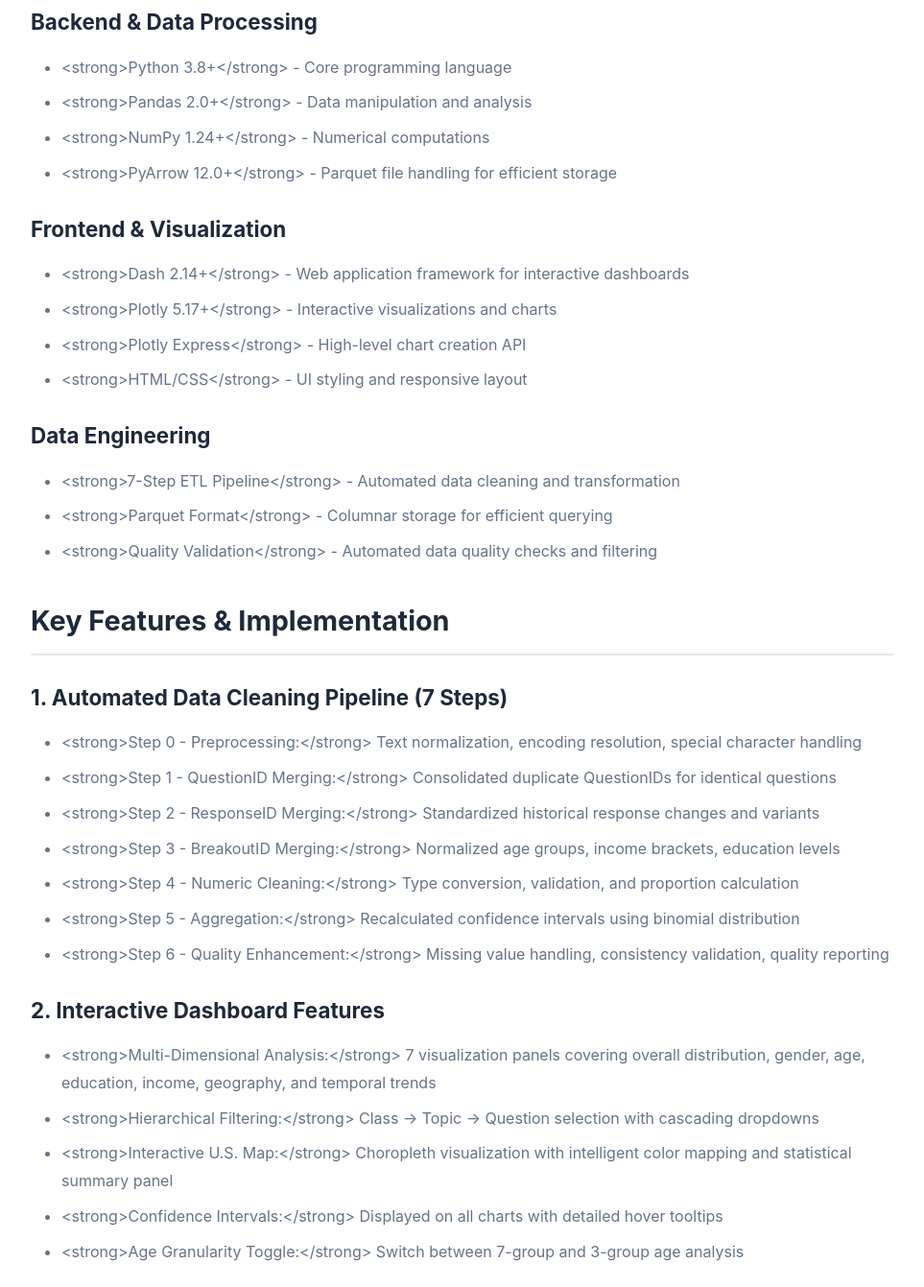
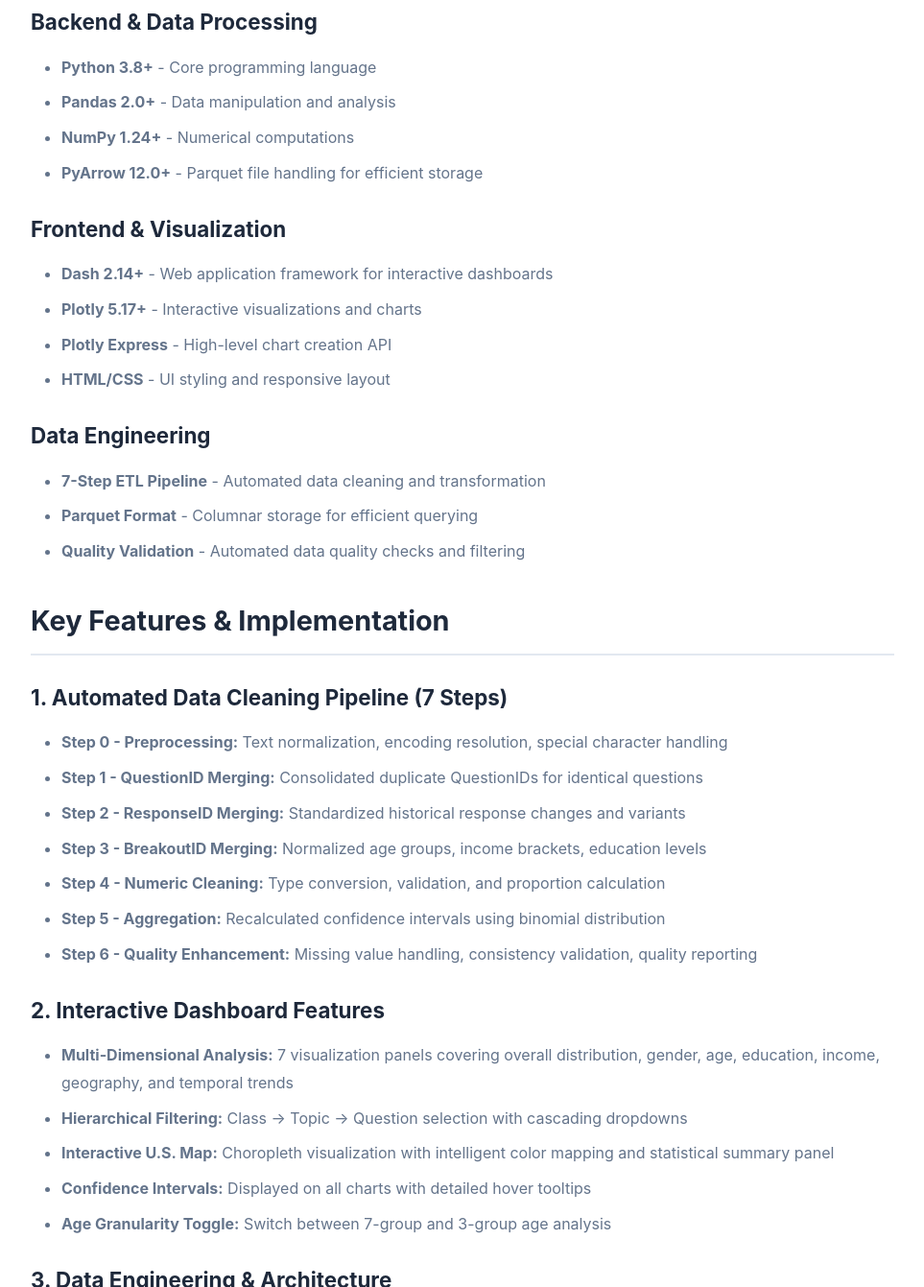
Before and after one commit to kermit0125/personal-website, a website: page projects/brfss-data-platform.html in a window 1280 px wide. Shown: the part 1459-2800 px from the top of the page at 96% size, without its empty margins (158-1121 px from the left). Drawn offline with Linux system fonts and the light colour scheme.

Commit message:
淇BRFSS椤圭洰椤甸潰HTML鏍囩鏄剧ず闂鍜孋V椤甸潰Download PDF鎸夐挳棰滆壊闂

```diff
--- a/projects/brfss-data-platform.html
+++ b/projects/brfss-data-platform.html
@@ -56,11 +56,11 @@
                 <div style="background-color: var(--bg-light); padding: 1.5rem; border-radius: 8px; margin: 1.5rem 0;">
                     <h3 style="margin-top: 0;" data-en="Key Highlights" data-zh="关键亮点">Key Highlights</h3>
                     <ul style="margin-bottom: 0;">
-                        <li data-en="<strong>Data Scale:</strong> 1.7M+ records processed with automated quality filtering" data-zh="<strong>数据规模：</strong>处理170万+条记录，具备自动化质量过滤"><strong>Data Scale:</strong> 1.7M+ records processed with automated quality filtering</li>
-                        <li data-en="<strong>Geographic Coverage:</strong> 56 U.S. states and territories" data-zh="<strong>地理覆盖：</strong>美国56个州和地区"><strong>Geographic Coverage:</strong> 56 U.S. states and territories</li>
-                        <li data-en="<strong>Time Range:</strong> 2011-2023 (13 years of data)" data-zh="<strong>时间跨度：</strong>2011-2023年（13年数据）"><strong>Time Range:</strong> 2011-2023 (13 years of data)</li>
-                        <li data-en="<strong>Data Quality:</strong> 99.76% completeness with automated validation" data-zh="<strong>数据质量：</strong>99.76%完整性，具备自动化验证"><strong>Data Quality:</strong> 99.76% completeness with automated validation</li>
-                        <li data-en="<strong>Visualizations:</strong> 7 multi-dimensional analysis panels with interactive features" data-zh="<strong>可视化：</strong>7个多维度分析面板，具备交互功能"><strong>Visualizations:</strong> 7 multi-dimensional analysis panels with interactive features</li>
+                        <li><strong data-en="Data Scale:" data-zh="数据规模：">Data Scale:</strong> <span data-en="1.7M+ records processed with automated quality filtering" data-zh="处理170万+条记录，具备自动化质量过滤">1.7M+ records processed with automated quality filtering</span></li>
+                        <li><strong data-en="Geographic Coverage:" data-zh="地理覆盖：">Geographic Coverage:</strong> <span data-en="56 U.S. states and territories" data-zh="美国56个州和地区">56 U.S. states and territories</span></li>
+                        <li><strong data-en="Time Range:" data-zh="时间跨度：">Time Range:</strong> <span data-en="2011-2023 (13 years of data)" data-zh="2011-2023年（13年数据）">2011-2023 (13 years of data)</span></li>
+                        <li><strong data-en="Data Quality:" data-zh="数据质量：">Data Quality:</strong> <span data-en="99.76% completeness with automated validation" data-zh="99.76%完整性，具备自动化验证">99.76% completeness with automated validation</span></li>
+                        <li><strong data-en="Visualizations:" data-zh="可视化：">Visualizations:</strong> <span data-en="7 multi-dimensional analysis panels with interactive features" data-zh="7个多维度分析面板，具备交互功能">7 multi-dimensional analysis panels with interactive features</span></li>
                     </ul>
                 </div>
 
@@ -79,27 +79,27 @@
                 <div style="margin-bottom: 1rem;">
                     <h3 data-en="Backend & Data Processing" data-zh="后端与数据处理">Backend & Data Processing</h3>
                     <ul>
-                        <li data-en="<strong>Python 3.8+</strong> - Core programming language" data-zh="<strong>Python 3.8+</strong> - 核心编程语言"><strong>Python 3.8+</strong> - Core programming language</li>
-                        <li data-en="<strong>Pandas 2.0+</strong> - Data manipulation and analysis" data-zh="<strong>Pandas 2.0+</strong> - 数据操作与分析"><strong>Pandas 2.0+</strong> - Data manipulation and analysis</li>
-                        <li data-en="<strong>NumPy 1.24+</strong> - Numerical computations" data-zh="<strong>NumPy 1.24+</strong> - 数值计算"><strong>NumPy 1.24+</strong> - Numerical computations</li>
-                        <li data-en="<strong>PyArrow 12.0+</strong> - Parquet file handling for efficient storage" data-zh="<strong>PyArrow 12.0+</strong> - Parquet文件处理，实现高效存储"><strong>PyArrow 12.0+</strong> - Parquet file handling for efficient storage</li>
+                        <li><strong data-en="Python 3.8+" data-zh="Python 3.8+">Python 3.8+</strong> <span data-en="- Core programming language" data-zh="- 核心编程语言">- Core programming language</span></li>
+                        <li><strong data-en="Pandas 2.0+" data-zh="Pandas 2.0+">Pandas 2.0+</strong> <span data-en="- Data manipulation and analysis" data-zh="- 数据操作与分析">- Data manipulation and analysis</span></li>
+                        <li><strong data-en="NumPy 1.24+" data-zh="NumPy 1.24+">NumPy 1.24+</strong> <span data-en="- Numerical computations" data-zh="- 数值计算">- Numerical computations</span></li>
+                        <li><strong data-en="PyArrow 12.0+" data-zh="PyArrow 12.0+">PyArrow 12.0+</strong> <span data-en="- Parquet file handling for efficient storage" data-zh="- Parquet文件处理，实现高效存储">- Parquet file handling for efficient storage</span></li>
                     </ul>
                 </div>
                 <div style="margin-bottom: 1rem;">
                     <h3 data-en="Frontend & Visualization" data-zh="前端与可视化">Frontend & Visualization</h3>
                     <ul>
-                        <li data-en="<strong>Dash 2.14+</strong> - Web application framework for interactive dashboards" data-zh="<strong>Dash 2.14+</strong> - 交互式仪表板Web应用框架"><strong>Dash 2.14+</strong> - Web application framework for interactive dashboards</li>
-                        <li data-en="<strong>Plotly 5.17+</strong> - Interactive visualizations and charts" data-zh="<strong>Plotly 5.17+</strong> - 交互式可视化与图表"><strong>Plotly 5.17+</strong> - Interactive visualizations and charts</li>
-                        <li data-en="<strong>Plotly Express</strong> - High-level chart creation API" data-zh="<strong>Plotly Express</strong> - 高级图表创建API"><strong>Plotly Express</strong> - High-level chart creation API</li>
-                        <li data-en="<strong>HTML/CSS</strong> - UI styling and responsive layout" data-zh="<strong>HTML/CSS</strong> - UI样式与响应式布局"><strong>HTML/CSS</strong> - UI styling and responsive layout</li>
+                        <li><strong data-en="Dash 2.14+" data-zh="Dash 2.14+">Dash 2.14+</strong> <span data-en="- Web application framework for interactive dashboards" data-zh="- 交互式仪表板Web应用框架">- Web application framework for interactive dashboards</span></li>
+                        <li><strong data-en="Plotly 5.17+" data-zh="Plotly 5.17+">Plotly 5.17+</strong> <span data-en="- Interactive visualizations and charts" data-zh="- 交互式可视化与图表">- Interactive visualizations and charts</span></li>
+                        <li><strong data-en="Plotly Express" data-zh="Plotly Express">Plotly Express</strong> <span data-en="- High-level chart creation API" data-zh="- 高级图表创建API">- High-level chart creation API</span></li>
+                        <li><strong data-en="HTML/CSS" data-zh="HTML/CSS">HTML/CSS</strong> <span data-en="- UI styling and responsive layout" data-zh="- UI样式与响应式布局">- UI styling and responsive layout</span></li>
                     </ul>
                 </div>
                 <div>
                     <h3 data-en="Data Engineering" data-zh="数据工程">Data Engineering</h3>
                     <ul>
-                        <li data-en="<strong>7-Step ETL Pipeline</strong> - Automated data cleaning and transformation" data-zh="<strong>7步ETL流程</strong> - 自动化数据清洗与转换"><strong>7-Step ETL Pipeline</strong> - Automated data cleaning and transformation</li>
-                        <li data-en="<strong>Parquet Format</strong> - Columnar storage for efficient querying" data-zh="<strong>Parquet格式</strong> - 列式存储，实现高效查询"><strong>Parquet Format</strong> - Columnar storage for efficient querying</li>
-                        <li data-en="<strong>Quality Validation</strong> - Automated data quality checks and filtering" data-zh="<strong>质量验证</strong> - 自动化数据质量检查与过滤"><strong>Quality Validation</strong> - Automated data quality checks and filtering</li>
+                        <li><strong data-en="7-Step ETL Pipeline" data-zh="7步ETL流程">7-Step ETL Pipeline</strong> <span data-en="- Automated data cleaning and transformation" data-zh="- 自动化数据清洗与转换">- Automated data cleaning and transformation</span></li>
+                        <li><strong data-en="Parquet Format" data-zh="Parquet格式">Parquet Format</strong> <span data-en="- Columnar storage for efficient querying" data-zh="- 列式存储，实现高效查询">- Columnar storage for efficient querying</span></li>
+                        <li><strong data-en="Quality Validation" data-zh="质量验证">Quality Validation</strong> <span data-en="- Automated data quality checks and filtering" data-zh="- 自动化数据质量检查与过滤">- Automated data quality checks and filtering</span></li>
                     </ul>
                 </div>
 
@@ -107,22 +107,22 @@
 
                 <h3 data-en="1. Automated Data Cleaning Pipeline (7 Steps)" data-zh="1. 自动化数据清洗流程（7步）">1. Automated Data Cleaning Pipeline (7 Steps)</h3>
                 <ul>
-                    <li data-en="<strong>Step 0 - Preprocessing:</strong> Text normalization, encoding resolution, special character handling" data-zh="<strong>步骤0 - 预处理：</strong>文本标准化、编码解析、特殊字符处理"><strong>Step 0 - Preprocessing:</strong> Text normalization, encoding resolution, special character handling</li>
-                    <li data-en="<strong>Step 1 - QuestionID Merging:</strong> Consolidated duplicate QuestionIDs for identical questions" data-zh="<strong>步骤1 - QuestionID合并：</strong>合并相同问题的重复QuestionID"><strong>Step 1 - QuestionID Merging:</strong> Consolidated duplicate QuestionIDs for identical questions</li>
-                    <li data-en="<strong>Step 2 - ResponseID Merging:</strong> Standardized historical response changes and variants" data-zh="<strong>步骤2 - ResponseID合并：</strong>标准化历史响应变更和变体"><strong>Step 2 - ResponseID Merging:</strong> Standardized historical response changes and variants</li>
-                    <li data-en="<strong>Step 3 - BreakoutID Merging:</strong> Normalized age groups, income brackets, education levels" data-zh="<strong>步骤3 - BreakoutID合并：</strong>标准化年龄组、收入等级、教育水平"><strong>Step 3 - BreakoutID Merging:</strong> Normalized age groups, income brackets, education levels</li>
-                    <li data-en="<strong>Step 4 - Numeric Cleaning:</strong> Type conversion, validation, and proportion calculation" data-zh="<strong>步骤4 - 数值清洗：</strong>类型转换、验证和比例计算"><strong>Step 4 - Numeric Cleaning:</strong> Type conversion, validation, and proportion calculation</li>
-                    <li data-en="<strong>Step 5 - Aggregation:</strong> Recalculated confidence intervals using binomial distribution" data-zh="<strong>步骤5 - 聚合：</strong>使用二项分布重新计算置信区间"><strong>Step 5 - Aggregation:</strong> Recalculated confidence intervals using binomial distribution</li>
-                    <li data-en="<strong>Step 6 - Quality Enhancement:</strong> Missing value handling, consistency validation, quality reporting" data-zh="<strong>步骤6 - 质量增强：</strong>缺失值处理、一致性验证、质量报告"><strong>Step 6 - Quality Enhancement:</strong> Missing value handling, consistency validation, quality reporting</li>
+                    <li><strong data-en="Step 0 - Preprocessing:" data-zh="步骤0 - 预处理：">Step 0 - Preprocessing:</strong> <span data-en="Text normalization, encoding resolution, special character handling" data-zh="文本标准化、编码解析、特殊字符处理">Text normalization, encoding resolution, special character handling</span></li>
+                    <li><strong data-en="Step 1 - QuestionID Merging:" data-zh="步骤1 - QuestionID合并：">Step 1 - QuestionID Merging:</strong> <span data-en="Consolidated duplicate QuestionIDs for identical questions" data-zh="合并相同问题的重复QuestionID">Consolidated duplicate QuestionIDs for identical questions</span></li>
+                    <li><strong data-en="Step 2 - ResponseID Merging:" data-zh="步骤2 - ResponseID合并：">Step 2 - ResponseID Merging:</strong> <span data-en="Standardized historical response changes and variants" data-zh="标准化历史响应变更和变体">Standardized historical response changes and variants</span></li>
+                    <li><strong data-en="Step 3 - BreakoutID Merging:" data-zh="步骤3 - BreakoutID合并：">Step 3 - BreakoutID Merging:</strong> <span data-en="Normalized age groups, income brackets, education levels" data-zh="标准化年龄组、收入等级、教育水平">Normalized age groups, income brackets, education levels</span></li>
+                    <li><strong data-en="Step 4 - Numeric Cleaning:" data-zh="步骤4 - 数值清洗：">Step 4 - Numeric Cleaning:</strong> <span data-en="Type conversion, validation, and proportion calculation" data-zh="类型转换、验证和比例计算">Type conversion, validation, and proportion calculation</span></li>
+                    <li><strong data-en="Step 5 - Aggregation:" data-zh="步骤5 - 聚合：">Step 5 - Aggregation:</strong> <span data-en="Recalculated confidence intervals using binomial distribution" data-zh="使用二项分布重新计算置信区间">Recalculated confidence intervals using binomial distribution</span></li>
+                    <li><strong data-en="Step 6 - Quality Enhancement:" data-zh="步骤6 - 质量增强：">Step 6 - Quality Enhancement:</strong> <span data-en="Missing value handling, consistency validation, quality reporting" data-zh="缺失值处理、一致性验证、质量报告">Missing value handling, consistency validation, quality reporting</span></li>
                 </ul>
 
                 <h3 data-en="2. Interactive Dashboard Features" data-zh="2. 交互式仪表板功能">2. Interactive Dashboard Features</h3>
                 <ul>
-                    <li data-en="<strong>Multi-Dimensional Analysis:</strong> 7 visualization panels covering overall distribution, gender, age, education, income, geography, and temporal trends" data-zh="<strong>多维度分析：</strong>7个可视化面板，涵盖总体分布、性别、年龄、教育、收入、地理和时间趋势"><strong>Multi-Dimensional Analysis:</strong> 7 visualization panels covering overall distribution, gender, age, education, income, geography, and temporal trends</li>
-                    <li data-en="<strong>Hierarchical Filtering:</strong> Class → Topic → Question selection with cascading dropdowns" data-zh="<strong>层级过滤：</strong>Class → Topic → Question 级联下拉选择"><strong>Hierarchical Filtering:</strong> Class → Topic → Question selection with cascading dropdowns</li>
-                    <li data-en="<strong>Interactive U.S. Map:</strong> Choropleth visualization with intelligent color mapping and statistical summary panel" data-zh="<strong>交互式美国地图：</strong>等值区域图可视化，具备智能颜色映射和统计摘要面板"><strong>Interactive U.S. Map:</strong> Choropleth visualization with intelligent color mapping and statistical summary panel</li>
-                    <li data-en="<strong>Confidence Intervals:</strong> Displayed on all charts with detailed hover tooltips" data-zh="<strong>置信区间：</strong>所有图表显示置信区间，具备详细悬停提示"><strong>Confidence Intervals:</strong> Displayed on all charts with detailed hover tooltips</li>
-                    <li data-en="<strong>Age Granularity Toggle:</strong> Switch between 7-group and 3-group age analysis" data-zh="<strong>年龄粒度切换：</strong>7组和3组年龄分析之间切换"><strong>Age Granularity Toggle:</strong> Switch between 7-group and 3-group age analysis</li>
+                    <li><strong data-en="Multi-Dimensional Analysis:" data-zh="多维度分析：">Multi-Dimensional Analysis:</strong> <span data-en="7 visualization panels covering overall distribution, gender, age, education, income, geography, and temporal trends" data-zh="7个可视化面板，涵盖总体分布、性别、年龄、教育、收入、地理和时间趋势">7 visualization panels covering overall distribution, gender, age, education, income, geography, and temporal trends</span></li>
+                    <li><strong data-en="Hierarchical Filtering:" data-zh="层级过滤：">Hierarchical Filtering:</strong> <span data-en="Class → Topic → Question selection with cascading dropdowns" data-zh="Class → Topic → Question 级联下拉选择">Class → Topic → Question selection with cascading dropdowns</span></li>
+                    <li><strong data-en="Interactive U.S. Map:" data-zh="交互式美国地图：">Interactive U.S. Map:</strong> <span data-en="Choropleth visualization with intelligent color mapping and statistical summary panel" data-zh="等值区域图可视化，具备智能颜色映射和统计摘要面板">Choropleth visualization with intelligent color mapping and statistical summary panel</span></li>
+                    <li><strong data-en="Confidence Intervals:" data-zh="置信区间：">Confidence Intervals:</strong> <span data-en="Displayed on all charts with detailed hover tooltips" data-zh="所有图表显示置信区间，具备详细悬停提示">Displayed on all charts with detailed hover tooltips</span></li>
+                    <li><strong data-en="Age Granularity Toggle:" data-zh="年龄粒度切换：">Age Granularity Toggle:</strong> <span data-en="Switch between 7-group and 3-group age analysis" data-zh="7组和3组年龄分析之间切换">Switch between 7-group and 3-group age analysis</span></li>
                 </ul>
 
                 <h3 data-en="3. Data Engineering & Architecture" data-zh="3. 数据工程与架构">3. Data Engineering & Architecture</h3>
@@ -135,12 +135,12 @@
 
                 <h2 data-en="Results & Impact" data-zh="项目成果与影响">Results & Impact</h2>
                 <ul>
-                    <li data-en="<strong>Production-Ready System:</strong> Delivered a complete, reusable end-to-end data science pipeline with automated quality assurance" data-zh="<strong>生产就绪系统：</strong>交付了完整的、可复用的端到端数据科学流程，具备自动化质量保证"><strong>Production-Ready System:</strong> Delivered a complete, reusable end-to-end data science pipeline with automated quality assurance</li>
-                    <li data-en="<strong>Data Quality:</strong> Achieved 99.76% data completeness with automated validation and filtering" data-zh="<strong>数据质量：</strong>通过自动化验证和过滤，实现99.76%的数据完整性"><strong>Data Quality:</strong> Achieved 99.76% data completeness with automated validation and filtering</li>
-                    <li data-en="<strong>Multi-Dimensional Analysis:</strong> Enabled systematic exploration of health indicators across 7 demographic and geographic dimensions" data-zh="<strong>多维度分析：</strong>支持在7个人口统计和地理维度上系统性探索健康指标"><strong>Multi-Dimensional Analysis:</strong> Enabled systematic exploration of health indicators across 7 demographic and geographic dimensions</li>
-                    <li data-en="<strong>Longitudinal Analysis:</strong> Supported 13-year trend analysis (2011-2023) with temporal visualization" data-zh="<strong>纵向分析：</strong>支持13年趋势分析（2011-2023），具备时间序列可视化"><strong>Longitudinal Analysis:</strong> Supported 13-year trend analysis (2011-2023) with temporal visualization</li>
-                    <li data-en="<strong>Geographic Insights:</strong> Interactive U.S. map visualization enabling regional health comparisons across 56 states and territories" data-zh="<strong>地理洞察：</strong>交互式美国地图可视化，支持56个州和地区的区域健康对比"><strong>Geographic Insights:</strong> Interactive U.S. map visualization enabling regional health comparisons across 56 states and territories</li>
-                    <li data-en="<strong>Real-World Application:</strong> Produced interpretable results relevant to public health research and policy decision-making" data-zh="<strong>实际应用：</strong>产生与公共健康研究和政策决策相关的可解释结果"><strong>Real-World Application:</strong> Produced interpretable results relevant to public health research and policy decision-making</li>
+                    <li><strong data-en="Production-Ready System:" data-zh="生产就绪系统：">Production-Ready System:</strong> <span data-en="Delivered a complete, reusable end-to-end data science pipeline with automated quality assurance" data-zh="交付了完整的、可复用的端到端数据科学流程，具备自动化质量保证">Delivered a complete, reusable end-to-end data science pipeline with automated quality assurance</span></li>
+                    <li><strong data-en="Data Quality:" data-zh="数据质量：">Data Quality:</strong> <span data-en="Achieved 99.76% data completeness with automated validation and filtering" data-zh="通过自动化验证和过滤，实现99.76%的数据完整性">Achieved 99.76% data completeness with automated validation and filtering</span></li>
+                    <li><strong data-en="Multi-Dimensional Analysis:" data-zh="多维度分析：">Multi-Dimensional Analysis:</strong> <span data-en="Enabled systematic exploration of health indicators across 7 demographic and geographic dimensions" data-zh="支持在7个人口统计和地理维度上系统性探索健康指标">Enabled systematic exploration of health indicators across 7 demographic and geographic dimensions</span></li>
+                    <li><strong data-en="Longitudinal Analysis:" data-zh="纵向分析：">Longitudinal Analysis:</strong> <span data-en="Supported 13-year trend analysis (2011-2023) with temporal visualization" data-zh="支持13年趋势分析（2011-2023），具备时间序列可视化">Supported 13-year trend analysis (2011-2023) with temporal visualization</span></li>
+                    <li><strong data-en="Geographic Insights:" data-zh="地理洞察：">Geographic Insights:</strong> <span data-en="Interactive U.S. map visualization enabling regional health comparisons across 56 states and territories" data-zh="交互式美国地图可视化，支持56个州和地区的区域健康对比">Interactive U.S. map visualization enabling regional health comparisons across 56 states and territories</span></li>
+                    <li><strong data-en="Real-World Application:" data-zh="实际应用：">Real-World Application:</strong> <span data-en="Produced interpretable results relevant to public health research and policy decision-making" data-zh="产生与公共健康研究和政策决策相关的可解释结果">Produced interpretable results relevant to public health research and policy decision-making</span></li>
                 </ul>
 
                 <h2 data-en="GitHub Repository" data-zh="项目源码">GitHub Repository</h2>
```
Also changed, not shown: assets/css/main.css (+12 -0 lines).
